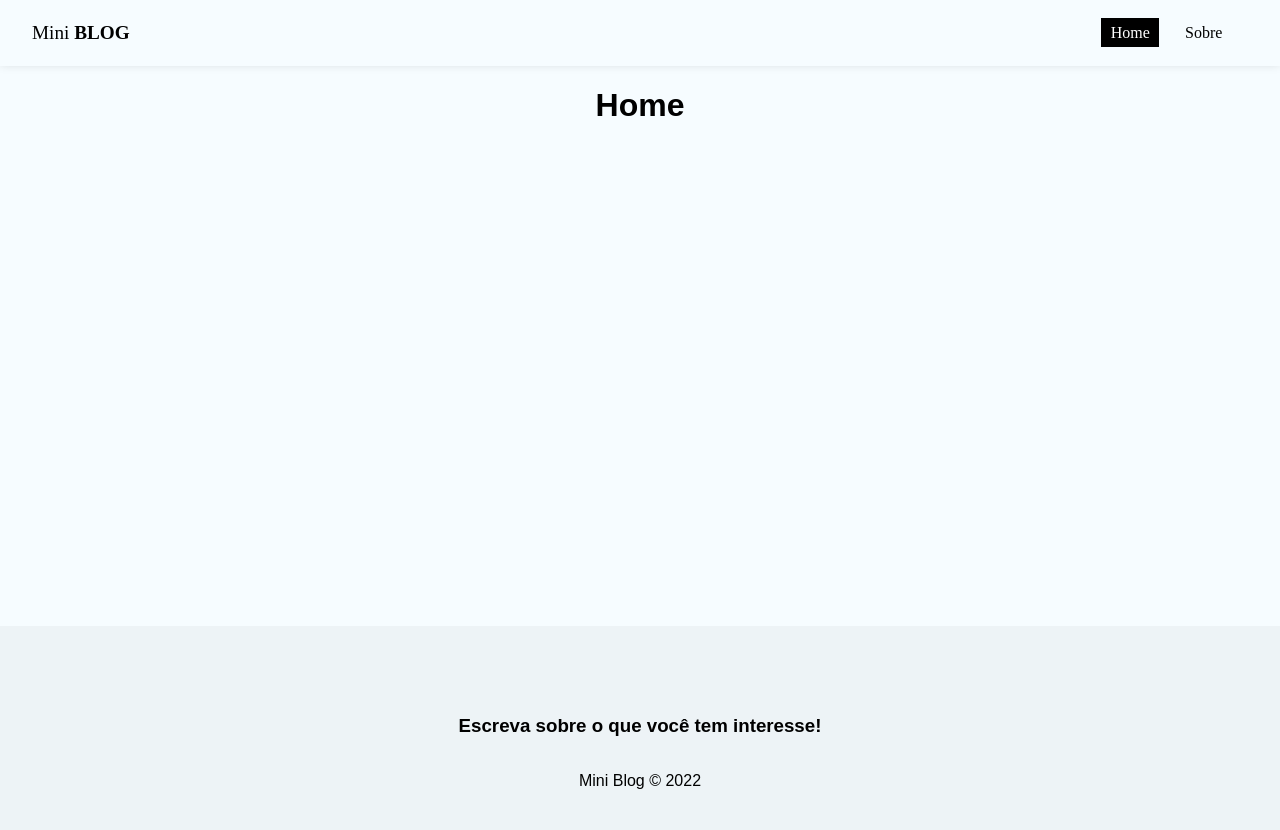
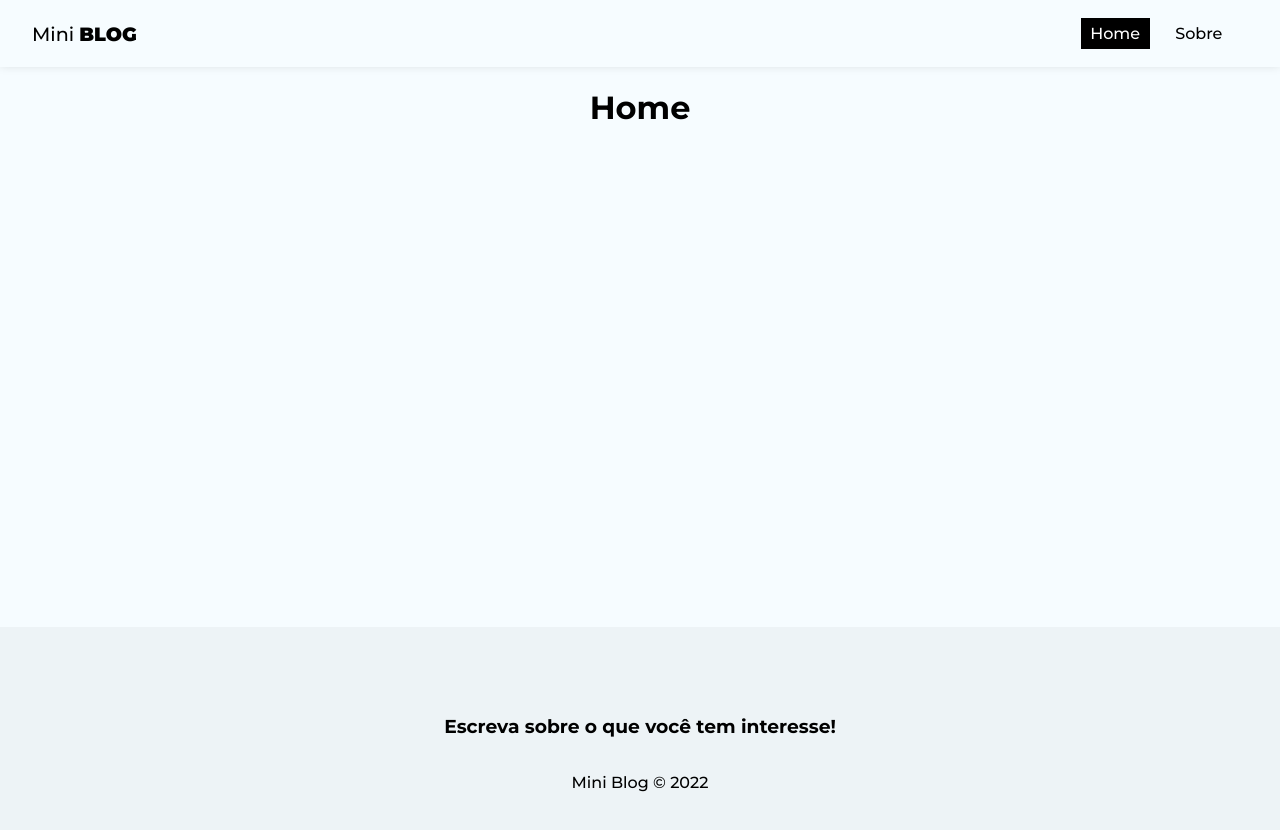
Before and after one commit to sidebit-dev/miniblog-react, a React (Create React App) app: page / in a window 1280 px wide. Shown: the top 830 px of the page. Built offline with nearby package versions, Linux system fonts and the light colour scheme.

Commit message:
Instalacao da fonte monteserrat

```diff
--- a/public/index.html
+++ b/public/index.html
@@ -24,7 +24,10 @@
       work correctly both with client-side routing and a non-root public URL.
       Learn how to configure a non-root public URL by running `npm run build`.
     -->
-    <title>React App</title>
+    <title>Mini Blog</title>
+    <link rel="preconnect" href="https://fonts.googleapis.com">
+<link rel="preconnect" href="https://fonts.gstatic.com" crossorigin>
+<link href="https://fonts.googleapis.com/css2?family=Montserrat:ital,wght@0,200;0,300;0,500;0,600;0,700;0,800;0,900;1,100;1,200;1,300;1,400;1,500;1,600;1,700;1,800;1,900&display=swap" rel="stylesheet">
   </head>
   <body>
     <noscript>You need to enable JavaScript to run this app.</noscript>
--- a/src/index.css
+++ b/src/index.css
@@ -24,7 +24,7 @@
   transition: 0.4s;
   font-size: 1em;
   cursor: pointer;
-  font-family: "Montserrat", sans-seri;
+  font-family: "Montserrat", sans-serif;
 }
 
 a:hover,
```
